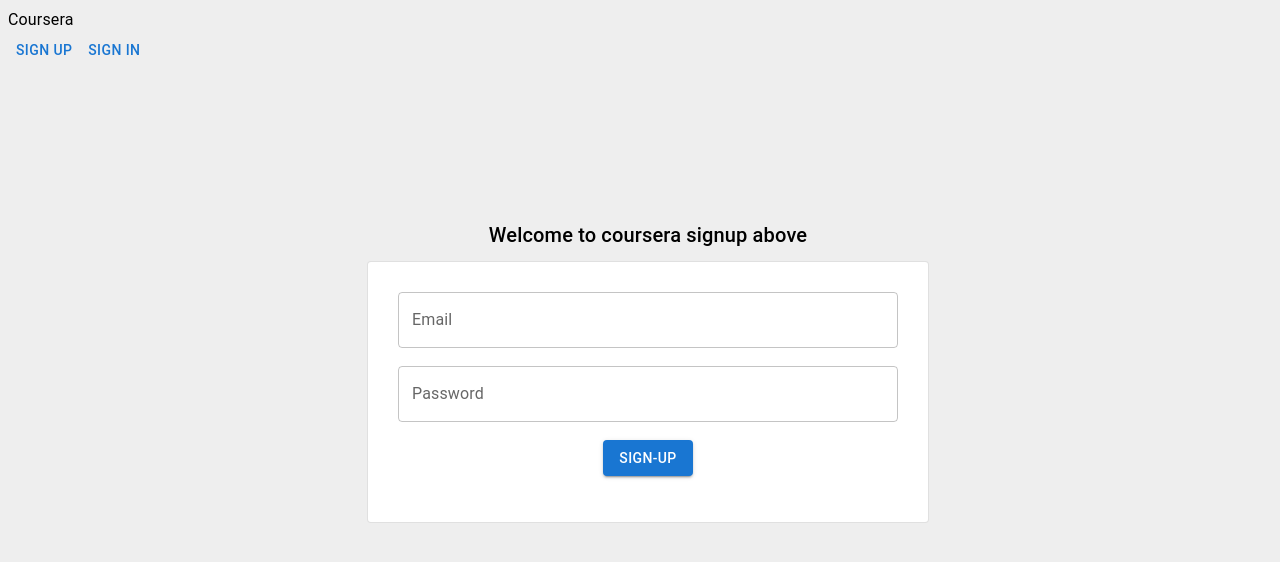
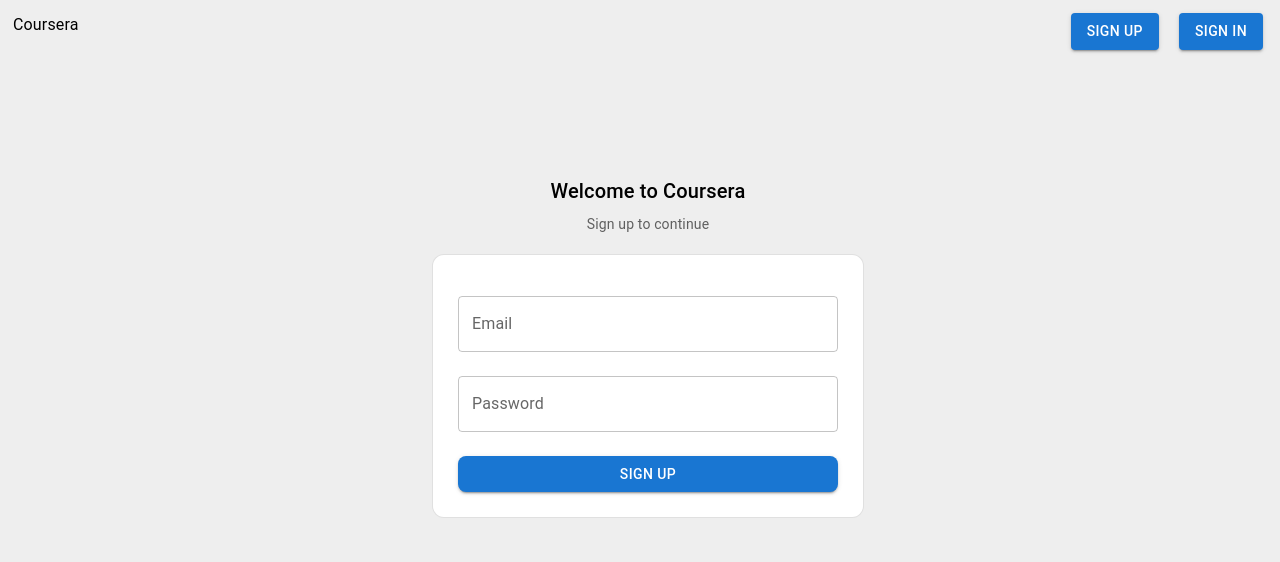
Before and after one commit to chiragSharma2424/mui-app, a React (Vite) app in the folder frontend/: page / in a window 1280 px wide. Shown: the top 562 px of the page. Built offline with nearby package versions, Linux system fonts and the light colour scheme.

Commit message:
new styles added

```diff
--- a/frontend/src/Components/Appbar.jsx
+++ b/frontend/src/Components/Appbar.jsx
@@ -3,10 +3,20 @@
 
 function Appbar() {
   return (
-    <div>
-      <Typography>Coursera</Typography>
-      <Button>Sign up</Button>
-      <Button>Sign in</Button>
+    <div style={{
+        display: 'flex',
+        justifyContent: 'space-between',
+        padding: '5px'
+    }}>
+        <div>
+            <Typography>Coursera</Typography>
+        </div>
+
+      <div>
+           <Button variant='contained' style={{marginRight: "20px"}}>Sign up</Button>
+           <Button variant='contained' style={{marginRight: "20px"}}>Sign in</Button>
+      </div>
+
     </div>
   )
 }
--- a/frontend/src/Components/Signup.jsx
+++ b/frontend/src/Components/Signup.jsx
@@ -1,34 +1,36 @@
-import React from 'react'
-import { Button, Card, TextField, Typography } from '@mui/material';
+import React from "react";
+import { Button, Card, TextField, Typography } from "@mui/material";
 
 function Signup() {
   return (
-    <div>
-        <center>
-            <div style={{
-                paddingTop: '150px',
-                marginBottom: '10px'
-            }}>
-                <Typography variant='h6'>
-                    Welcome to coursera signup above
-                </Typography>
+    <div style={{ textAlign: "center", marginTop: "120px" }}>
 
-            </div>
-        </center>
+      <Typography variant="h6" gutterBottom>
+        Welcome to Coursera
+      </Typography>
 
-        <center>
-      <Card variant='outlined' style={{
-        width: "500px",
-        height: "200px",
-        padding: "30px"
-      }}>
-        <TextField variant='outlined' label='Email' fullWidth={true}/><br /><br />
-        <TextField variant='outlined' label='Password' fullWidth={true}/><br /><br />
-        <Button variant='contained'>Sign-up</Button>
+      <Typography variant="body2" color="text.secondary" gutterBottom>
+        Sign up to continue
+      </Typography>
+
+      <Card
+        variant="outlined"
+        style={{
+          width: "380px",
+          margin: "20px auto",
+          padding: "25px",
+          borderRadius: "12px",
+        }}>
+
+        <TextField label="Email" fullWidth margin="normal" />
+        <TextField label="Password" type="password" fullWidth margin="normal" />
+        <Button variant="contained" fullWidth
+          style={{ marginTop: "16px", borderRadius: "8px" }}>
+          Sign Up
+        </Button>
       </Card>
-      </center>
     </div>
-  )
+  );
 }
 
 export default Signup;
```
